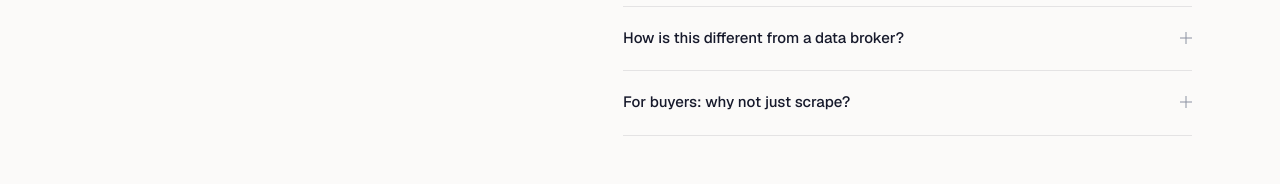
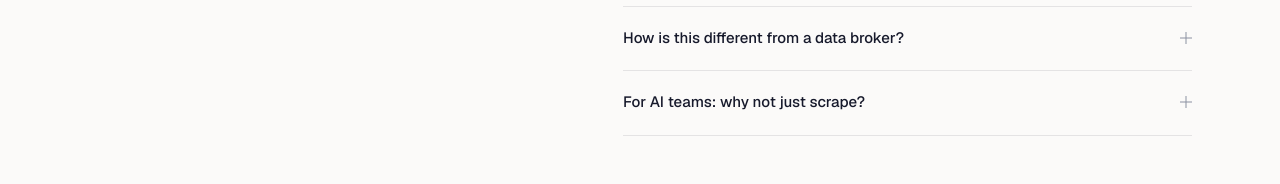
Before and after one commit to AtaGuler0/datavar, a Next.js app: page / in a window 1280 px wide. Shown: the part 5048-5232 px from the top of the page. Built offline with nearby package versions, Linux system fonts and the light colour scheme; no server answers; the database is empty.

Commit message:
Make the header work off the landing page

```diff
--- a/src/components/faq.tsx
+++ b/src/components/faq.tsx
@@ -4,27 +4,27 @@ import { SectionHeading } from "./section-heading";
 const FAQS = [
   {
     q: "Are you selling my identity?",
-    a: "No. Identity is stripped when data is ingested and buyers receive pseudonymous records. They can license the fact that a 30-year-old in Berlin walked 8,000 steps; they cannot license you. Re-identification is contractually forbidden and technically monitored.",
+    a: "We never asked for it: there is no signup, no email and no name, just the Stellar wallet address you connect. What sits inside a file is yours to check before you send it, because we do not read it and we do not scrub it either.",
   },
   {
     q: "How much will I actually earn?",
-    a: "Most contributors land between $20 and $60 a month with three or four sources connected. Rare data pays far more: dashcam footage, clinical wearables, and low-resource languages are the current premiums. Anyone promising you thousands is lying.",
+    a: "Nothing yet, because nobody has bought anything. The sales you see come from a simulated buyer we run ourselves and settle in test XLM, so any figure we quoted today would be one we invented.",
   },
   {
     q: "What happens if I change my mind?",
-    a: "Revoke any consent from your dashboard and it stops immediately. Buyers are notified within 24 hours and are contractually required to delete the affected records. Data already used to train a shipped model can't be un-trained, which is why consent is scoped and expiring by default.",
+    a: "Revoking signs a transaction that marks the receipt withdrawn on Stellar, and after that anyone can ask the contract and be told no without coming through us. It cannot reach into a model that already trained on the data, which is why the contract refuses any consent without an end date in the future.",
   },
   {
     q: "Do I need a crypto wallet?",
-    a: "For now, yes. Your wallet is your account — there's no separate login — and payouts settle in XLM on Stellar, which is also what makes them cheap enough to pay out per sale. PayPal is planned so you won't have to, but it isn't live yet.",
+    a: "For now, yes: your wallet is your account, and payouts settle in XLM on Stellar, where a payment costs a fraction of a cent and a fifty cent payout is still worth sending. PayPal is planned but not live.",
   },
   {
     q: "How is this different from a data broker?",
-    a: "A broker takes data you never knowingly gave and sells it without paying you. We invert all three: you choose what leaves, you see who buys it, and you take a cut of every sale. If that sounds like a worse business, it is. For the broker.",
+    a: "A broker sells data you never knowingly handed over and keeps the money; here you choose what leaves, you see who licensed it, and you take a cut. Only the first of those is built so far, because the other two need buyers we do not have yet.",
   },
   {
-    q: "For buyers: why not just scrape?",
-    a: "Because you can't audit it, can't refresh it, can't commission what doesn't exist yet, and increasingly can't defend it. Datavar costs more per record than scraping and considerably less than discovery.",
+    q: "For AI teams: why not just scrape?",
+    a: "Scraped data has no answer to who agreed to it, while ours carries a receipt you can check against the ledger yourself, including whether it was withdrawn last week. That runs on testnet today with no catalogue or delivery yet, so if you want those sooner, tell us what you would actually pay for.",
   },
 ];
 
@@ -41,7 +41,12 @@ export function Faq() {
         <div className="space-y-px">
           {FAQS.map((faq, i) => (
             <Reveal key={faq.q} delay={i * 60}>
-              <details className="group border-t border-rule">
+              {/* A shared name makes these an exclusive group: opening one
+                  closes whichever was open. The browser does it, so there is
+                  no state to hold and no reason to make this a client
+                  component. Browsers without it fall back to letting several
+                  stand open, which is the old behaviour and not a broken one. */}
+              <details name="faq" className="group border-t border-rule">
                 <summary className="flex cursor-pointer list-none items-center justify-between gap-6 py-5 text-[0.9375rem] font-medium text-ink transition-colors hover:text-slate [&::-webkit-details-marker]:hidden">
                   {faq.q}
                   <span
--- a/src/components/site-nav.tsx
+++ b/src/components/site-nav.tsx
@@ -6,10 +6,10 @@ import { Logo } from "./logo";
 import { SectionLink } from "./section-link";
 
 const LINKS = [
-  { href: "#how", label: "How it works" },
-  { href: "#earnings", label: "Earnings" },
-  { href: "#buyers", label: "For AI teams" },
-  { href: "#faq", label: "FAQ" },
+  { href: "/#how", label: "How it works" },
+  { href: "/#earnings", label: "Earnings" },
+  { href: "/#buyers", label: "For AI teams" },
+  { href: "/#faq", label: "FAQ" },
 ];
 
 export function SiteNav() {
@@ -47,6 +47,9 @@ export function SiteNav() {
           href="/"
           onClick={(e) => {
             if (e.metaKey || e.ctrlKey || e.shiftKey) return;
+            // Only a scroll when the top of this page is what "home" means.
+            // From the blog it has to be a real navigation.
+            if (window.location.pathname !== "/") return;
             e.preventDefault();
             window.scrollTo({ top: 0, behavior: "smooth" });
           }}
@@ -70,7 +73,7 @@ export function SiteNav() {
 
         <div className="hidden items-center gap-2 md:flex">
           <SectionLink
-            href="#buyers"
+            href="/#buyers"
             className="rounded-lg px-3.5 py-2 text-sm text-ink-dim transition-colors hover:text-ink"
           >
             Buy data
```
